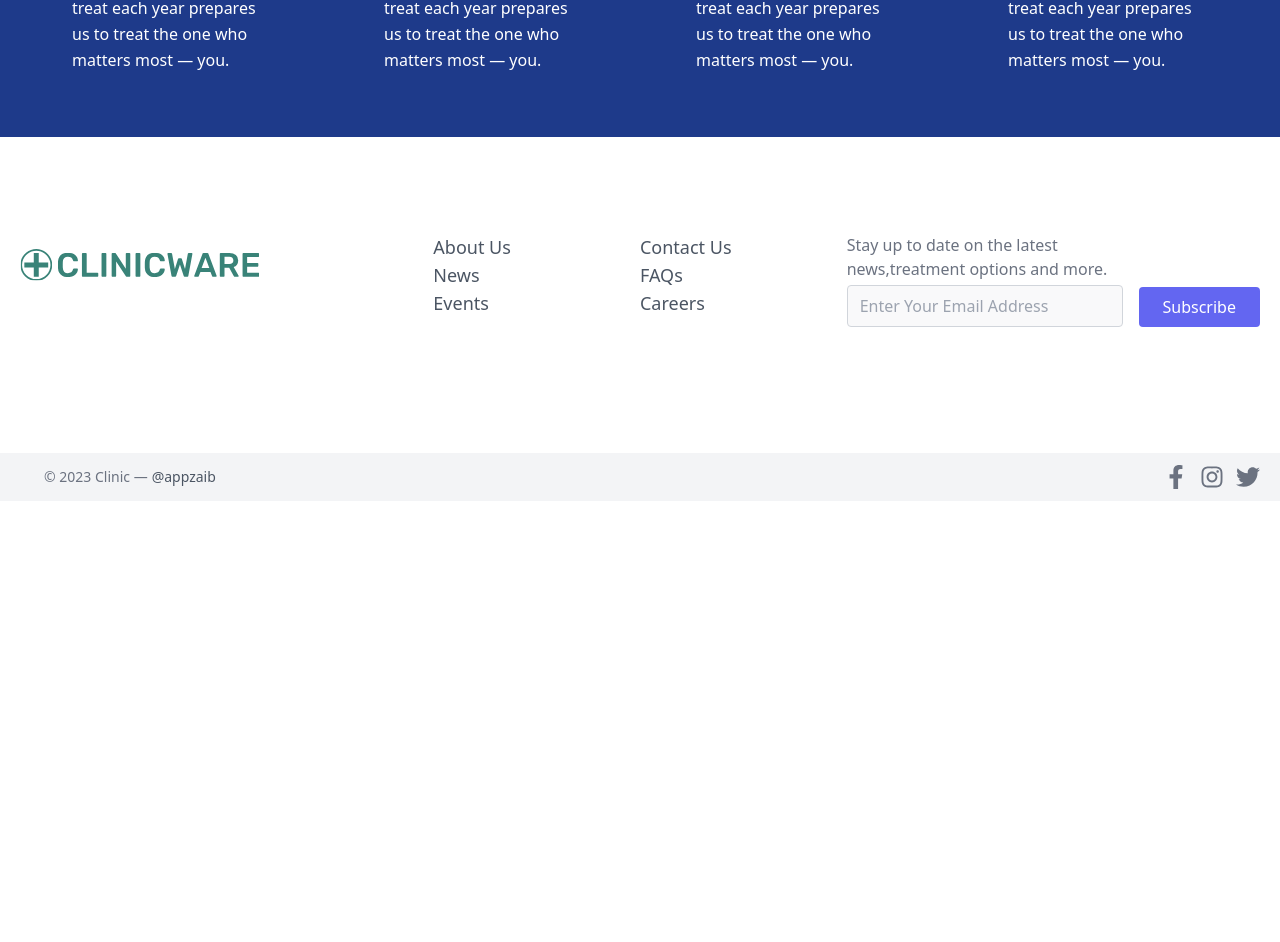
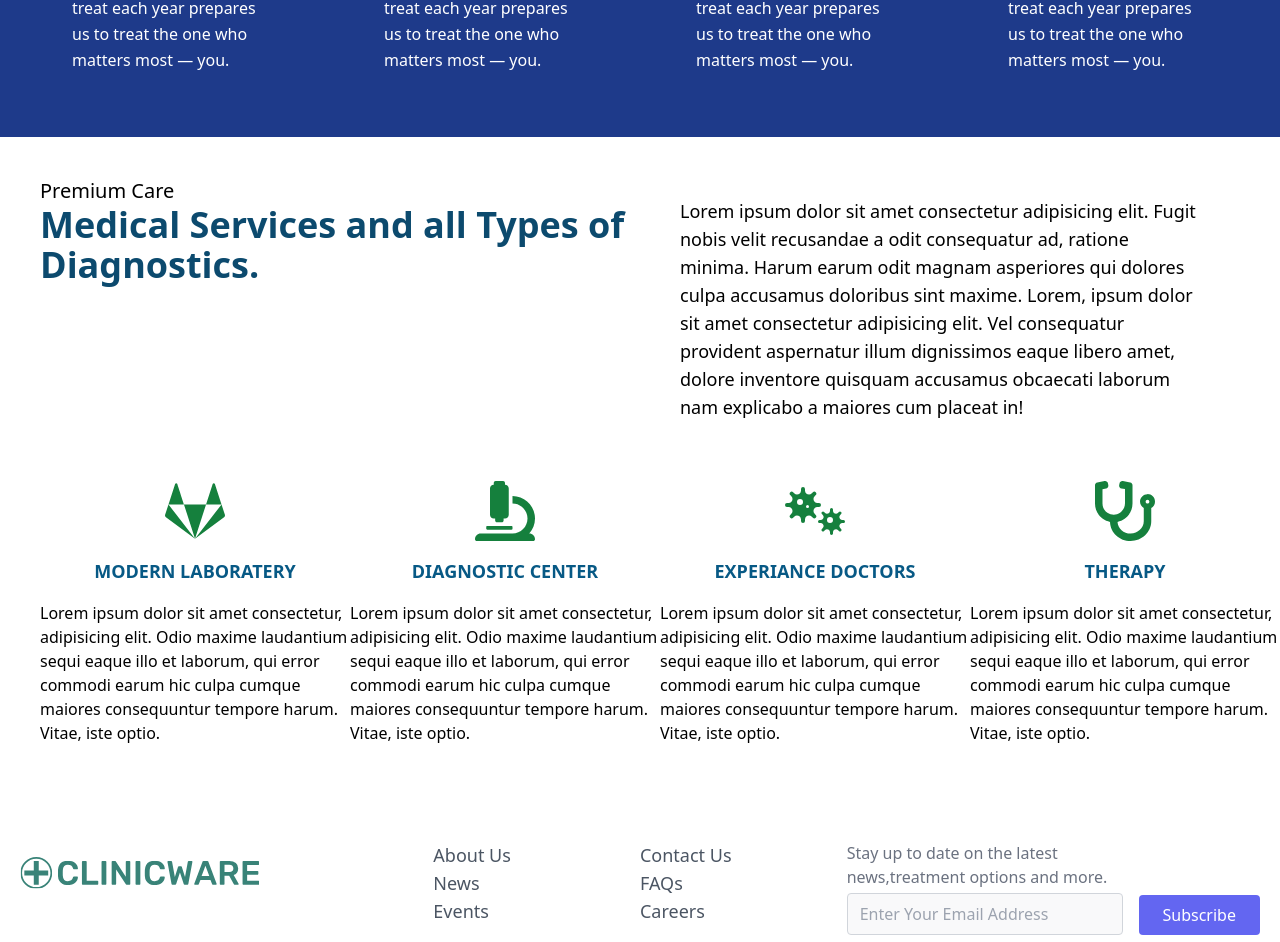
Before and after one commit to appzaib/Clinic, a Next.js app: page / in a window 1280 px wide. Shown: the part 1011-1953 px from the top of the page. Before the commit the page ends 1512 px from the top, so only its background shows below. Built offline with nearby package versions, Linux system fonts and the light colour scheme.

Commit message:
add section

```diff
--- a/pages/section.jsx
+++ b/pages/section.jsx
@@ -1,8 +1,10 @@
 import React from "react";
-import { RiCheckboxMultipleBlankFill, RiFlashlightFill, RiHandHeartLine, RiHeavyShowersFill, RiHospitalFill, RiToolsFill } from "react-icons/ri";
+import { FaRegHeart, FaMicroscope, FaViruses, FaStethoscope, FaGitlab} from "react-icons/fa"
+import { RiFlashlightFill, RiHandHeartLine, RiHospitalFill, RiToolsFill } from "react-icons/ri";
 
 const Feature = () => {
   return (
+    <>
     <div className="flex justify-center  p-4 bg-blue-900 ">
       <div className="flex flex-col justify-center items-center ">
         <div className="text-white text-3xl md:text-5xl font-small">
@@ -93,8 +95,63 @@ const Feature = () => {
             </div>
           </div>
         </div>
+
+
+
+
       </div>
     </div>
+    <div>
+      <div className="lg:flex lg:flex-wrap lg:px-10 py-10 h-auto">
+            <div className="lg:w-1/2">
+              <span className="text-xl my-10">Premium Care</span>
+                <h1 className="lg:text-4xl md:text-2xl text-sky-900 font-bold">Medical Services and all Types of Diagnostics.</h1>
+            </div>
+            <div className="lg:w-1/2">
+                <div className="lg:px-10">
+                <p className="text-lg py-5 ">Lorem ipsum dolor sit amet consectetur adipisicing elit. Fugit nobis velit recusandae a odit consequatur ad, ratione minima. Harum earum odit magnam asperiores qui dolores culpa accusamus doloribus sint maxime. Lorem, ipsum dolor sit amet consectetur adipisicing elit. Vel consequatur provident aspernatur illum dignissimos eaque libero amet, dolore inventore quisquam accusamus obcaecati laborum nam explicabo a maiores cum placeat in!</p>
+                </div>
+            </div>
+        </div>
+    </div>
+
+    <div className="container lg:pl-10 lg:w-full flex flex-wrap justify-center">
+      <div className="w-full md:w-1/4 lg:w-1/4 ">
+        <div className="flex flex-col items-center ">
+          <FaGitlab className="text-6xl text-green-700"/>
+          <h1 className="py-4 text-lg font-semibold text-sky-800 uppercase">Modern Laboratery</h1>
+          <p>Lorem ipsum dolor sit amet consectetur, adipisicing elit. Odio maxime laudantium sequi eaque illo et laborum, qui error commodi earum hic culpa cumque maiores consequuntur tempore harum. Vitae, iste optio.</p>
+        </div>
+      </div>
+
+      <div className="w-full md:w-1/4 lg:w-1/4 ">
+        <div className="flex flex-col items-center ">
+          <FaMicroscope className="text-6xl text-green-700"/>
+          <h1 className="py-4 text-lg font-semibold text-sky-800 uppercase">diagnostic center</h1>
+          <p>Lorem ipsum dolor sit amet consectetur, adipisicing elit. Odio maxime laudantium sequi eaque illo et laborum, qui error commodi earum hic culpa cumque maiores consequuntur tempore harum. Vitae, iste optio.</p>
+        </div>
+      </div>
+
+      <div className="w-full md:w-1/4 lg:w-1/4 ">
+        <div className="flex flex-col items-center ">
+          <FaViruses className="text-6xl text-green-700"/>
+          <h1 className="py-4 text-lg font-semibold text-sky-800 uppercase">Experiance Doctors</h1>
+          <p>Lorem ipsum dolor sit amet consectetur, adipisicing elit. Odio maxime laudantium sequi eaque illo et laborum, qui error commodi earum hic culpa cumque maiores consequuntur tempore harum. Vitae, iste optio.</p>
+
+        </div>
+      </div>
+
+      <div className="w-full md:w-1/4 lg:w-1/4 ">
+        <div className="flex flex-col items-center ">
+          <FaStethoscope className="text-6xl text-green-700"/>
+          <h1 className="py-4 text-lg font-semibold text-sky-800 uppercase">therapy</h1>
+          <p>Lorem ipsum dolor sit amet consectetur, adipisicing elit. Odio maxime laudantium sequi eaque illo et laborum, qui error commodi earum hic culpa cumque maiores consequuntur tempore harum. Vitae, iste optio.</p>
+
+        </div>
+      </div>
+    </div>
+
+    </>
   );
 };
 
--- a/pages/services.js
+++ b/pages/services.js
@@ -1,4 +1,4 @@
-import { FaRegHeart, FaMicroscope, FaViruses, FaStethoscope } from "react-icons/fa"
+import { FaRegHeart, FaMicroscope, FaViruses, FaStethoscope, FaAmbulance, FaUserNurse, FaWheelchair } from "react-icons/fa"
 
 
 
@@ -38,6 +38,51 @@ export default function Services(){
         </div>
       </div>
     </div>
+
+
+      <div className="lg:flex lg:flex-wrap lg:px-10 py-10 h-auto">
+            <div className="lg:w-1/2">
+                    <img className="rounded object-cover " src="https://asclepius.ancorathemes.com/wp-content/uploads/2021/12/elder-image6-copyright.jpg" alt="Img" />
+            </div>
+            <div className="lg:w-1/2">
+                <div className="lg:px-10">
+                <h1 className="lg:text-4xl md:text-2xl text-sky-900 font-bold">When It Comes to Taking Care of Loved Ones</h1>
+                <h1 className="lg:text-4xl md:text-2xl text-green-600 py-5 font-bold">We Deliver Quality Caregiving Services</h1>
+                <p className="text-lg">Lorem ipsum dolor sit amet consectetur adipisicing elit. Fugit nobis velit recusandae a odit consequatur ad, ratione minima. Harum earum odit magnam asperiores qui dolores culpa accusamus doloribus sint maxime. Lorem, ipsum dolor sit amet consectetur adipisicing elit. Vel consequatur provident aspernatur illum dignissimos eaque libero amet, dolore inventore quisquam accusamus obcaecati laborum nam explicabo a maiores cum placeat in!</p>
+                <p className="text-lg pt-5">Lorem ipsum dolor sit amet consectetur adipisicing elit. Fugit nobis velit recusandae a odit consequatur ad, ratione minima. Harum earum odit magnam asperiores qui dolores culpa accusamus doloribus sint maxime. Lorem, ipsum dolor sit amet consectetur adipisicing elit. Vel consequatur provident aspernatur illum dignissimos eaque libero amet, dolore inventore quisquam accusamus obcaecati laborum nam explicabo a maiores cum placeat in!</p>
+                </div>
+            </div>
+        </div>
+
+
+    <div className="container lg:pl-10 lg:w-full flex flex-wrap justify-center">
+      <div className="w-full md:w-1/3 lg:w-1/3  ">
+        <div className="flex flex-col items-center ">
+          <FaWheelchair className="text-6xl text-red-500 hover:cursor-pointer"/>
+          <h1 className="py-4 text-lg font-semibold text-sky-800 uppercase">Medical Escort</h1>
+          <p>Lorem ipsum dolor sit amet consectetur adipisicing elit. Vero dolores ducimus aperiam necessitatibus! Minus in itaque quibusdam quidem quisquam at, eos ipsam quaerat ad repellendus incidunt, fugiat, officia voluptatibus deleniti!</p>
+        </div>
+      </div>
+
+      <div className="w-full md:w-1/3 lg:w-1/3  ">
+        <div className="flex flex-col items-center ">
+          <FaAmbulance className="text-6xl text-red-500 hover:cursor-pointer"/>
+          <h1 className="py-4 text-lg font-semibold text-sky-800 uppercase">Assisted Living</h1>
+          <p>Lorem ipsum dolor sit amet consectetur adipisicing elit. Vero dolores ducimus aperiam necessitatibus! Minus in itaque quibusdam quidem quisquam at, eos ipsam quaerat ad repellendus incidunt, fugiat, officia voluptatibus deleniti!</p>
+        </div>
+      </div>
+
+
+      <div className="w-full md:w-1/3 lg:w-1/3  ">
+        <div className="flex flex-col items-center ">
+          <FaUserNurse className="text-6xl text-red-500 hover:cursor-pointer"/>
+          <h1 className="py-4 text-lg font-semibold text-sky-800 uppercase">Nursing Services</h1>
+          <p>Lorem ipsum dolor sit amet consectetur adipisicing elit. Vero dolores ducimus aperiam necessitatibus! Minus in itaque quibusdam quidem quisquam at, eos ipsam quaerat ad repellendus incidunt, fugiat, officia voluptatibus deleniti!</p>
+        </div>
+      </div>
+    </div>
+
+
     <div className="text-center lg:py-20 lg:px-40">
       <span className="uppercase">medical services</span>
       <h1 className="text-6xl text-blue-800 font-bold py-5" >Price And Plans</h1>
@@ -45,25 +90,28 @@ export default function Services(){
       <div className="w-full flex flex-wrap items-center py-20">
         <div className="lg:w-1/3 w-full  flex flex-wrap flex-col px-1">
           <span className="text-blue-900 text-2xl font-semibold">Silver Pack</span>
-          <h1 className="text-blue-900 text-6xl font-extrabold py-5">29.00$</h1>
+          <h1 className="text-amber-500 text-6xl font-extrabold py-5">29.00$</h1>
           <span className="text-sm text-gray-500">Per Month</span>
           <button className="px-10 py-4 mt-10 bg-blue-700 hover:bg-amber-600 duration-300 text-xl text-white font-semibold">Get Now</button>
         </div>
         <div className="lg:w-1/3 w-full flex flex-wrap flex-col px-1">
           <span className="text-blue-900 text-2xl font-semibold">Gold Pack</span>
-          <h1 className="text-blue-900 text-6xl font-extrabold py-5">49.00$</h1>
+          <h1 className="text-amber-500 text-6xl font-extrabold py-5">49.00$</h1>
           <span className="text-sm text-gray-500">Per Month</span>
           <button className="px-10 py-4 mt-10 bg-blue-700 hover:bg-amber-600 duration-300 text-xl text-white font-semibold">Get Now</button>
         </div>
         <div className="lg:w-1/3 w-full flex flex-wrap flex-col px-1">
           <span className="text-blue-900 text-2xl font-semibold">Platinum Pack</span>
-          <h1 className="text-blue-900 text-6xl font-extrabold py-5">69.00$</h1>
+          <h1 className="text-amber-500 text-6xl font-extrabold py-5">69.00$</h1>
           <span className="text-sm text-gray-500">Per Month</span>
-          <button className="px-20 py-4 mt-10 bg-blue-700 hover:bg-amber-600 duration-300 text-xl text-white font-semibold text-center">Get Now</button>
+          <button className="px-10 py-4 mt-10 bg-blue-700 hover:bg-amber-600 duration-300 text-xl text-white font-semibold">Get Now</button>
         </div>
 
 
       </div>
+
+
+
     </div>
   </div>
 )
```
